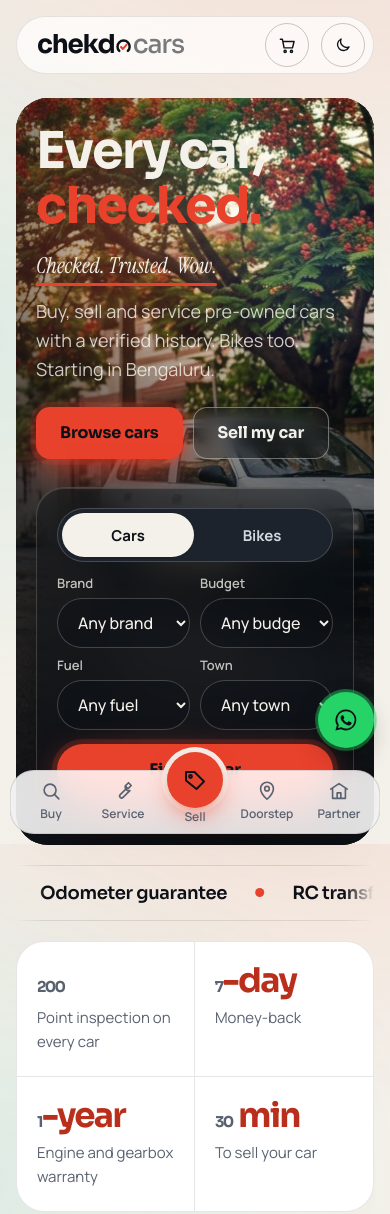
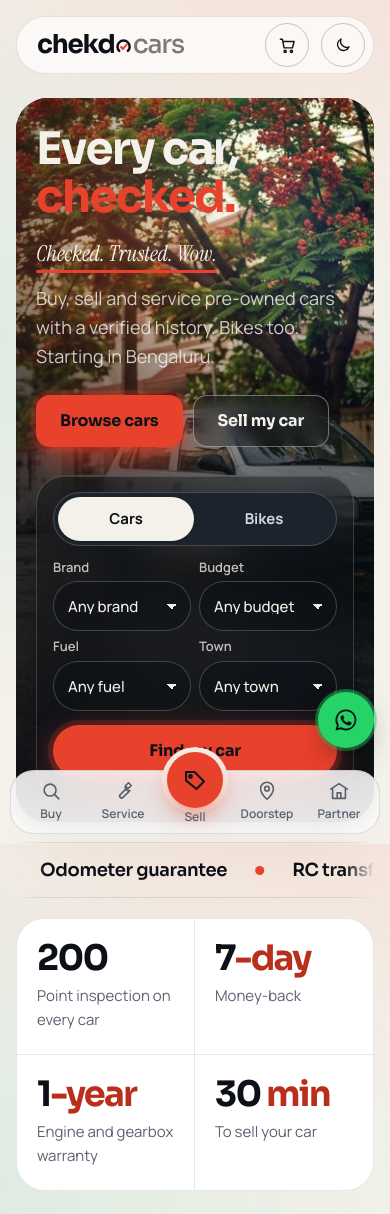
Before and after one commit to WowCars777/wowcars, a plain HTML site: page web-app/index.html in a window 390 px wide. Shown: the top 1214 px of the page. Drawn offline with Linux system fonts and the light colour scheme.

Commit message:
Fix mobile layout: stat numbers, truncated search selects, hero heading size

```diff
--- a/web-app/index.html
+++ b/web-app/index.html
@@ -640,6 +640,25 @@
         .x-spot::after { display: none; }
         .x-town:hover { transform: none; }
       }
+
+      /* ---------- Mobile fixes (2026-11-26) ---------- */
+      .x-stat strong span { font: inherit; color: inherit; letter-spacing: inherit; }
+      .x-stat > span { font-size: 15px; }
+      .x-stats--trust .x-stat strong span { color: var(--x-ink); font-size: inherit; }
+      .x-hero h1 { font-size: clamp(40px, 11.5vw, 116px); overflow-wrap: anywhere; }
+      #x-search .x-field select { -webkit-appearance: none; appearance: none; padding: 0 30px 0 14px; font-size: 15px; text-overflow: ellipsis; white-space: nowrap; overflow: hidden;
+        background-image: linear-gradient(45deg, transparent 50%, currentColor 50%), linear-gradient(135deg, currentColor 50%, transparent 50%);
+        background-position: calc(100% - 18px) 50%, calc(100% - 13px) 50%; background-size: 5px 5px; background-repeat: no-repeat; }
+      .x-card__art svg { width: 62%; }
+      .x-score small { font-size: 9px; }
+      @media (max-width: 420px) {
+        .x-search { padding: 16px; }
+        .x-search__row { gap: 8px; }
+        .x-stat strong { font-size: clamp(32px, 10vw, 44px); }
+        .x-stats--trust .x-stat strong { font-size: clamp(30px, 9vw, 40px); }
+        .x-stat { padding: 22px 16px; }
+      }
+      @media (max-width: 340px) { .x-search__row { grid-template-columns: 1fr; } }
     </style>
   </head>
   <body>
```
